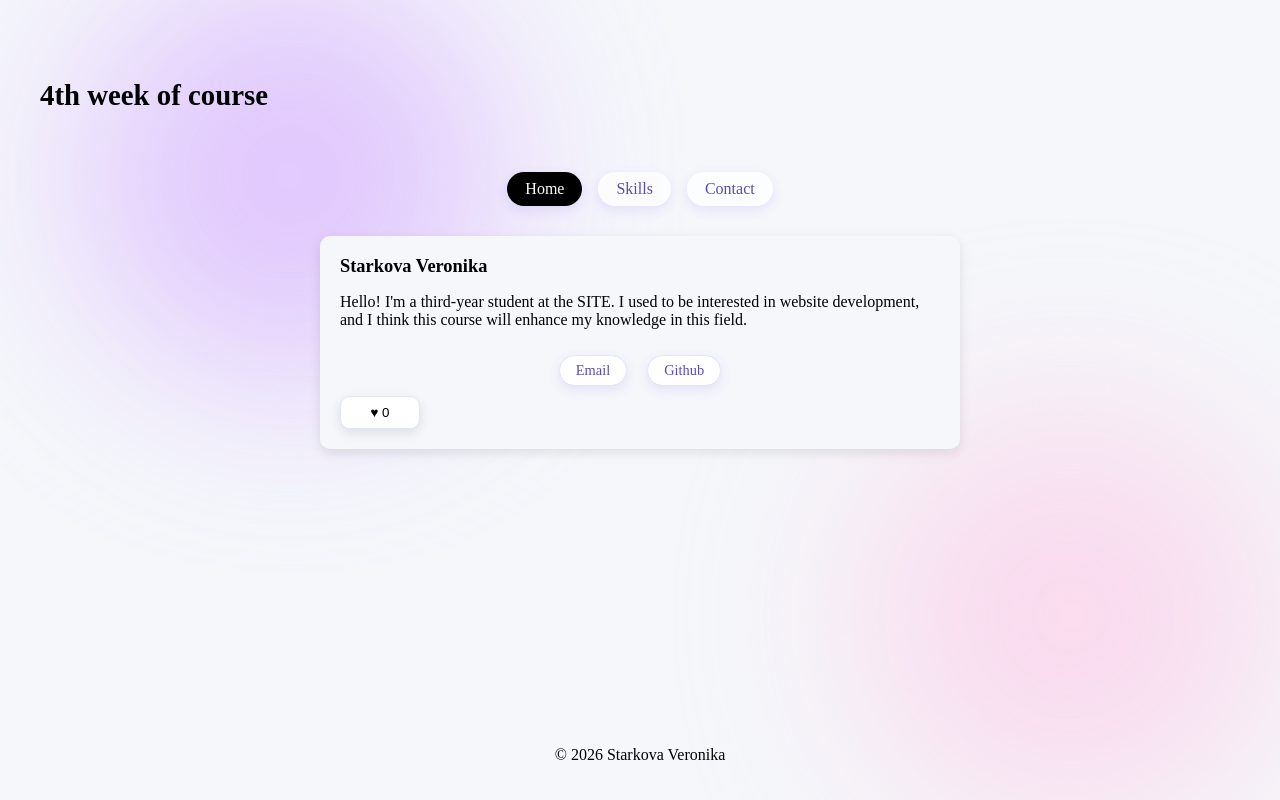
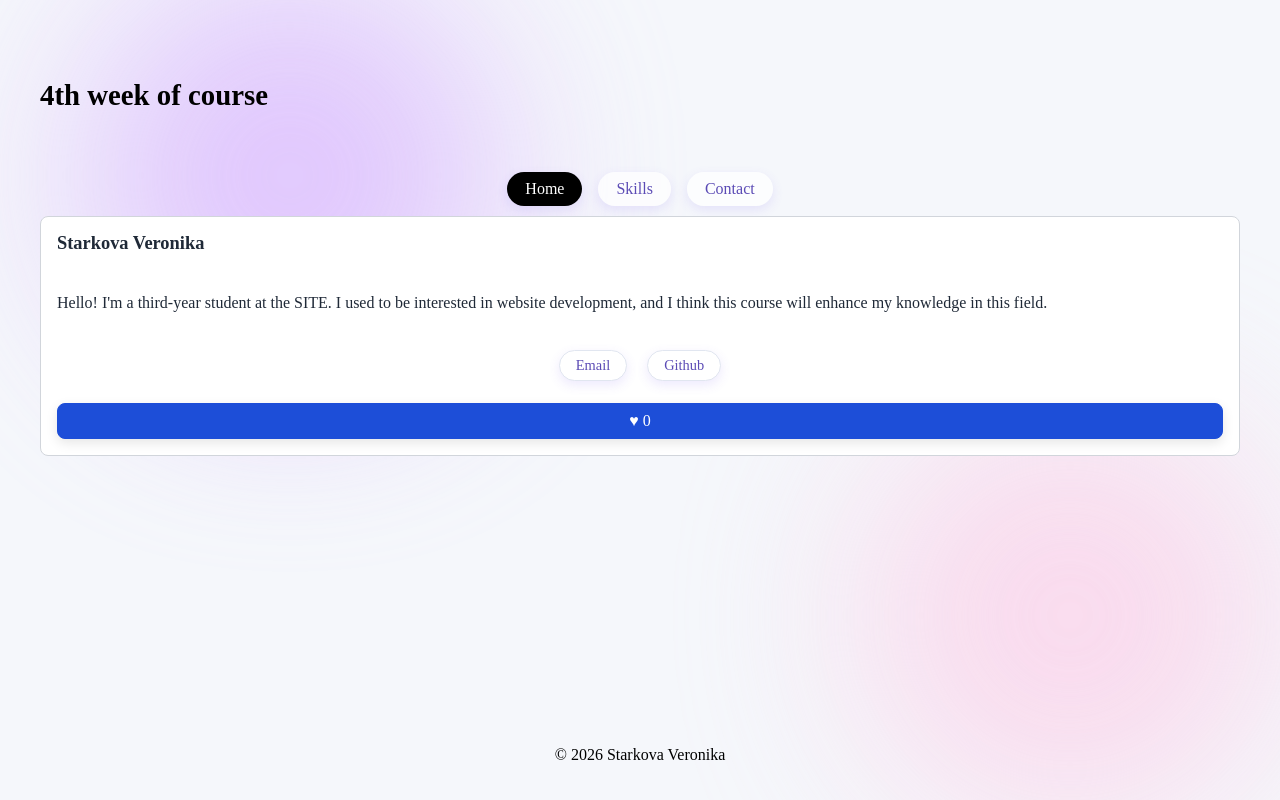
Before and after one commit to uxitoss/iwamad-practice, a React (Vite) app: page / in a window 1280 px wide. Built offline with nearby package versions, Linux system fonts and the light colour scheme.

Commit message:
Week 5: UI components and refactor

```diff
--- a/src/components/LikeButton.tsx
+++ b/src/components/LikeButton.tsx
@@ -1,12 +1,17 @@
 import { useLikes } from '../context/LikesContext';
+import Button from './ui/Button';
 
 function LikeButton() {
   const { likes, addLike } = useLikes();
 
   return (
-    <button className={likes > 0 ? 'like-btn liked' : 'like-btn'} onClick={addLike}>
+    <Button
+      className={likes > 0 ? 'like-btn liked' : 'like-btn'}
+      onClick={addLike}
+      aria-label={`Like (${likes} likes)`}
+    >
       ♥ {likes}
-    </button>
+    </Button>
   );
 }
 
--- a/src/components/ProfileCard.tsx
+++ b/src/components/ProfileCard.tsx
@@ -1,5 +1,6 @@
 import ProfileLink from './ProfileLink';
 import LikeButton from './LikeButton';
+import Card from './ui/Card';
 
 type ProfileCardProps = {
   name: string;
@@ -23,7 +24,7 @@ function ProfileCard({ name, bio, email, github, colorClass }: ProfileCardProps)
   ];
 
   return (
-    <div className={`card ${colorClass}`}>
+    <Card className={colorClass}>
       <h2>{name}</h2>
       <p>{bio}</p>
       <div className="links">
@@ -36,7 +37,7 @@ function ProfileCard({ name, bio, email, github, colorClass }: ProfileCardProps)
         )}
       </div>
       <LikeButton />
-    </div>
+    </Card>
   );
 }
 
--- /dev/null
+++ b/src/components/ui/Button.tsx
@@ -0,0 +1,9 @@
+import type { ButtonHTMLAttributes } from 'react'
+
+type ButtonProps = ButtonHTMLAttributes<HTMLButtonElement> & {
+  variant?: 'primary' | 'secondary'
+}
+
+export default function Button({ variant = 'primary', className = '', ...rest }: ButtonProps) {
+  return <button type="button" className={`btn btn-${variant} ${className}`} {...rest} />
+}
--- /dev/null
+++ b/src/components/ui/Card.tsx
@@ -0,0 +1,5 @@
+import type { ReactNode } from 'react'
+
+export default function Card({ children, className = '' }: { children: ReactNode; className?: string }) {
+  return <article className={`card ${className}`}>{children}</article>
+}
--- /dev/null
+++ b/src/components/ui/Tag.tsx
@@ -0,0 +1,3 @@
+export default function Tag({ label }: { label: string }) {
+    return <span className="tag">{label}</span>
+  }
--- a/src/main.tsx
+++ b/src/main.tsx
@@ -4,6 +4,7 @@ import { BrowserRouter } from 'react-router'
 import { LikesProvider } from './context/LikesContext'
 import './styles/tokens.css'
 import './style.css'
+import './styles/ui.css'
 import App from './App.tsx'
 
 createRoot(document.getElementById('root')!).render(
--- a/src/pages/SkillsPage.tsx
+++ b/src/pages/SkillsPage.tsx
@@ -1,3 +1,5 @@
+import Tag from '../components/ui/Tag';
+
 type Skill = { id: string; name: string };
 
 const skills: Skill[] = [
@@ -20,7 +22,9 @@ function SkillsPage() {
       ) : (
         <ul>
           {skills.map((skill) => (
-            <li key={skill.id}>{skill.name}</li>
+            <li key={skill.id}>
+              <Tag label={skill.name} />
+            </li>
           ))}
         </ul>
       )}
--- a/src/style.css
+++ b/src/style.css
@@ -19,15 +19,6 @@ header h1 {
   display: grid;
   grid-template-columns: repeat(3, 1fr);
   gap: 20px
-}
-
-.card {
-  background-color: white;
-  max-width: 600px;
-  box-shadow: 0 4px 12px #0000001a;
-  border-radius: 10px;
-  padding: 20px;
-  margin: 20px auto;
 }
 
 .style-1 {
--- /dev/null
+++ b/src/styles/ui.css
@@ -0,0 +1,43 @@
+.btn {
+    padding: var(--space-2) var(--space-4);
+    border: 1px solid var(--color-primary);
+    border-radius: var(--radius-md);
+    font: inherit;
+    cursor: pointer;
+  }
+
+  .btn-primary {
+    background: var(--color-primary);
+    color: var(--color-on-primary);
+  }
+
+  .btn-secondary {
+    background: var(--color-surface);
+    color: var(--color-primary);
+  }
+
+  .card {
+    display: flex;
+    flex-direction: column;
+    gap: 12px;
+    padding: var(--space-4);
+    background: var(--color-surface);
+    color: var(--color-text);
+    border: 1px solid var(--color-border);
+    border-radius: var(--radius-md);
+  }
+
+  .tag {
+    display: inline-block;
+    padding: var(--space-2) var(--space-4);
+    color: var(--color-text);
+    background: var(--color-surface);
+    border: 1px solid var(--color-border);
+    border-radius: var(--radius-md);
+    font-size: 0.875rem;
+  }
+
+  :focus-visible {
+    outline: 2px solid var(--color-primary);
+    outline-offset: 2px;
+  }
```
Also changed, not shown: 5 other files (tests, documents, lock files or other folders).
